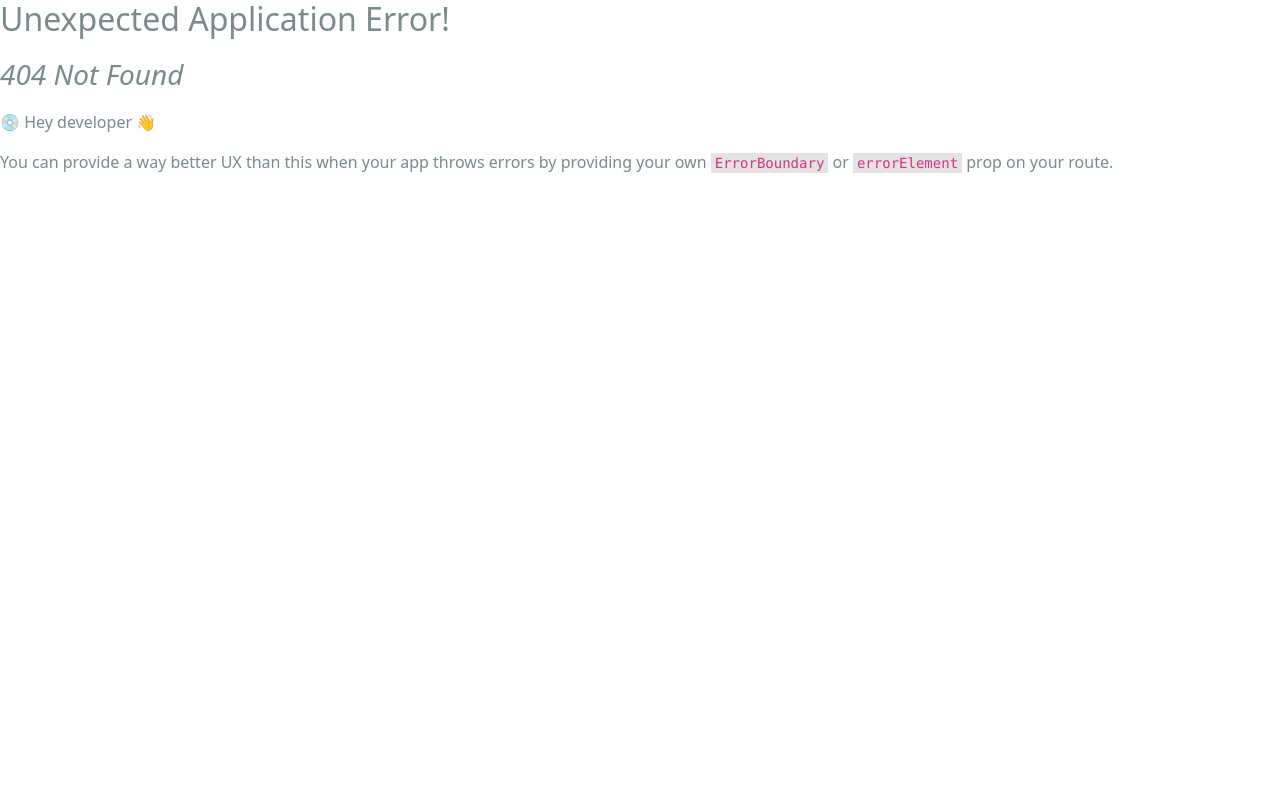
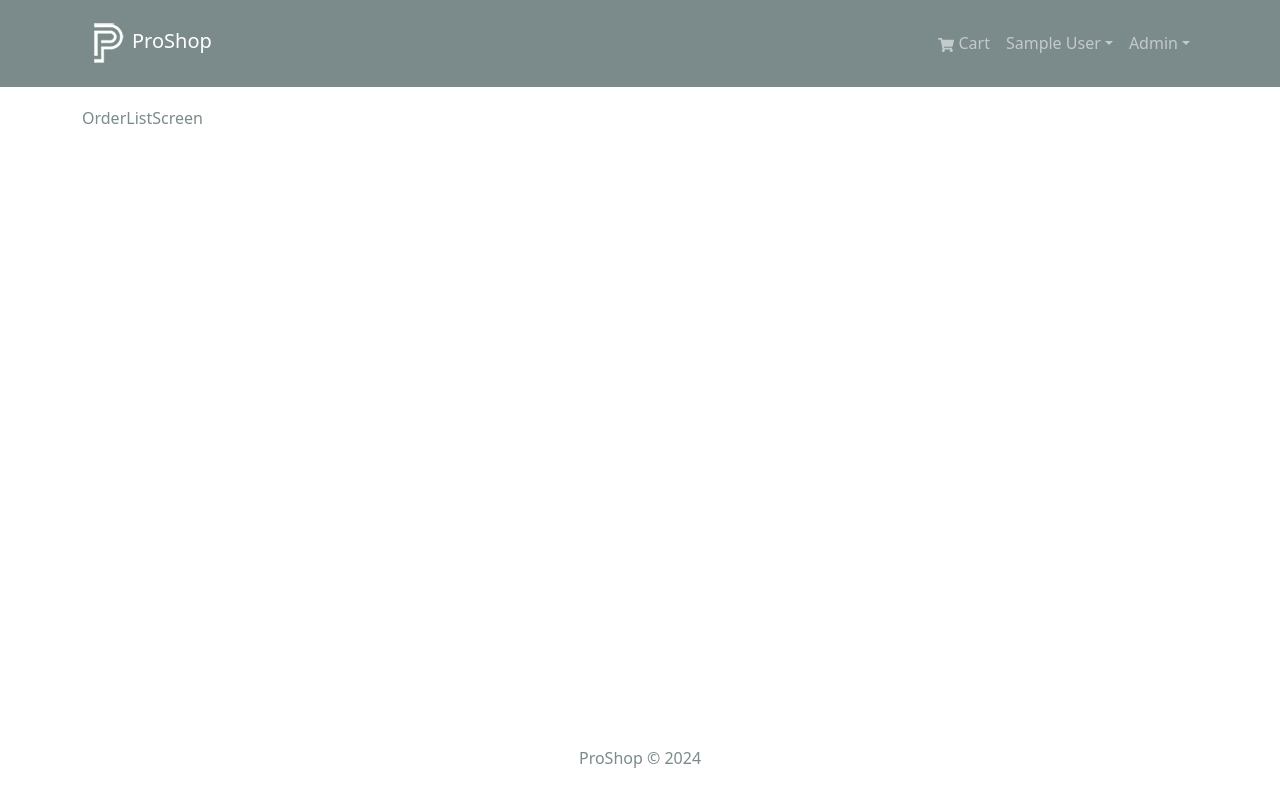
Before and after one commit to TranAnhVu0411/e-commercial-website, a React (Create React App) app in the folder frontend/: page /admin/orderlist in a window 1280 px wide. Before the commit this address had no page. Shown: the top 802 px of the page. Built offline with nearby package versions, Linux system fonts and the light colour scheme; sample sign-in values are in the browser's storage.

Commit message:
Create Admin Orders Screen and Update Header Component

```diff
--- /dev/null
+++ b/frontend/src/components/AdminRoute.jsx
@@ -0,0 +1,9 @@
+import { Outlet, Navigate } from 'react-router-dom';
+import { useSelector } from 'react-redux';
+
+const AdminRoute = () => {
+    const { userInfo } = useSelector((state) => state.auth)
+    return userInfo && userInfo.isAdmin ? <Outlet /> : <Navigate to='/login' replace />
+}
+
+export default AdminRoute
--- a/frontend/src/components/Header.jsx
+++ b/frontend/src/components/Header.jsx
@@ -54,9 +54,23 @@
                                     <NavDropdown.Item onClick={logoutHandler}>
                                         Logout
                                     </NavDropdown.Item>
+
                                 </NavDropdown>
                             ): (
                                 <Nav.Link as={Link} to='/login'><FaUser /> Sign In</Nav.Link>
+                            )}
+                            {userInfo && userInfo.isAdmin && (
+                                <NavDropdown title='Admin' id='adminmenu'>
+                                    <NavDropdown.Item as={Link} to='/admin/productlist'>
+                                        Products
+                                    </NavDropdown.Item>
+                                    <NavDropdown.Item as={Link} to='/admin/userlist'>
+                                        Users
+                                    </NavDropdown.Item>
+                                    <NavDropdown.Item as={Link} to='/admin/orderlist'>
+                                        Orders
+                                    </NavDropdown.Item>
+                                </NavDropdown>
                             )}
                         </Nav>
                     </Navbar.Collapse>
--- a/frontend/src/index.js
+++ b/frontend/src/index.js
@@ -9,6 +9,7 @@
 import App from './App';
 import reportWebVitals from './reportWebVitals';
 import PrivateRoute from './components/PrivateRoute';
+import AdminRoute from './components/AdminRoute';
 import HomeScreen from './screens/HomeScreen';
 import ProductScreen from './screens/ProductScreen';
 import CartScreen from './screens/CartScreen';
@@ -19,6 +20,7 @@
 import PlaceOrderScreen from './screens/PlaceOrderScreen';
 import OrderScreen from './screens/OrderScreen';
 import ProfileScreen from './screens/ProfileScreen';
+import OrderListScreen from './screens/admin/OrderListScreen';
 
 const router = createBrowserRouter(
   createRoutesFromElements(
@@ -36,6 +38,11 @@
         <Route path='/order/:id' element={<OrderScreen />} />
         <Route path='/profile' element={<ProfileScreen />} />
       </Route>
+
+      <Route path='' element={<AdminRoute />}>
+        <Route path='/admin/orderlist' element={<OrderListScreen />} />
+      </Route>
+
     </Route>
   )
 )
--- /dev/null
+++ b/frontend/src/screens/admin/OrderListScreen.jsx
@@ -0,0 +1,9 @@
+import React from 'react'
+
+const OrderListScreen = () => {
+  return (
+    <div>OrderListScreen</div>
+  )
+}
+
+export default OrderListScreen
```
